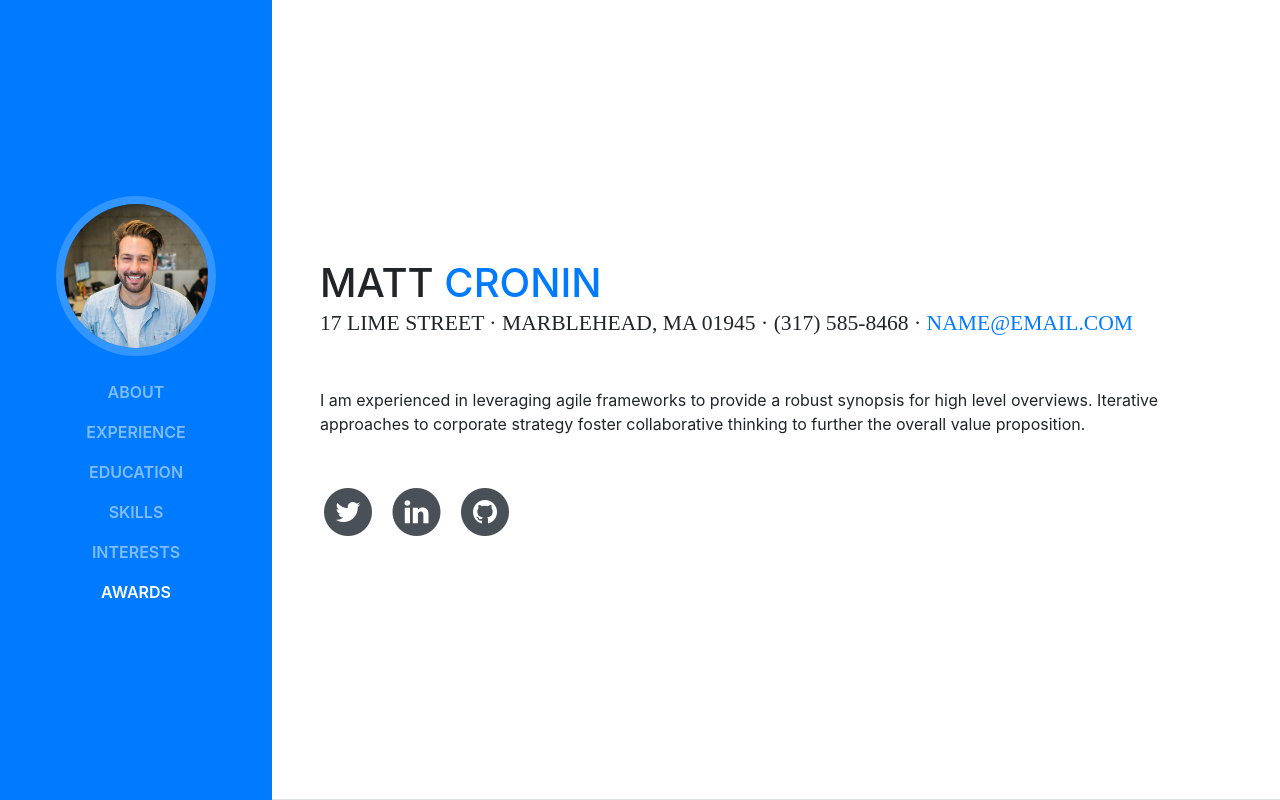
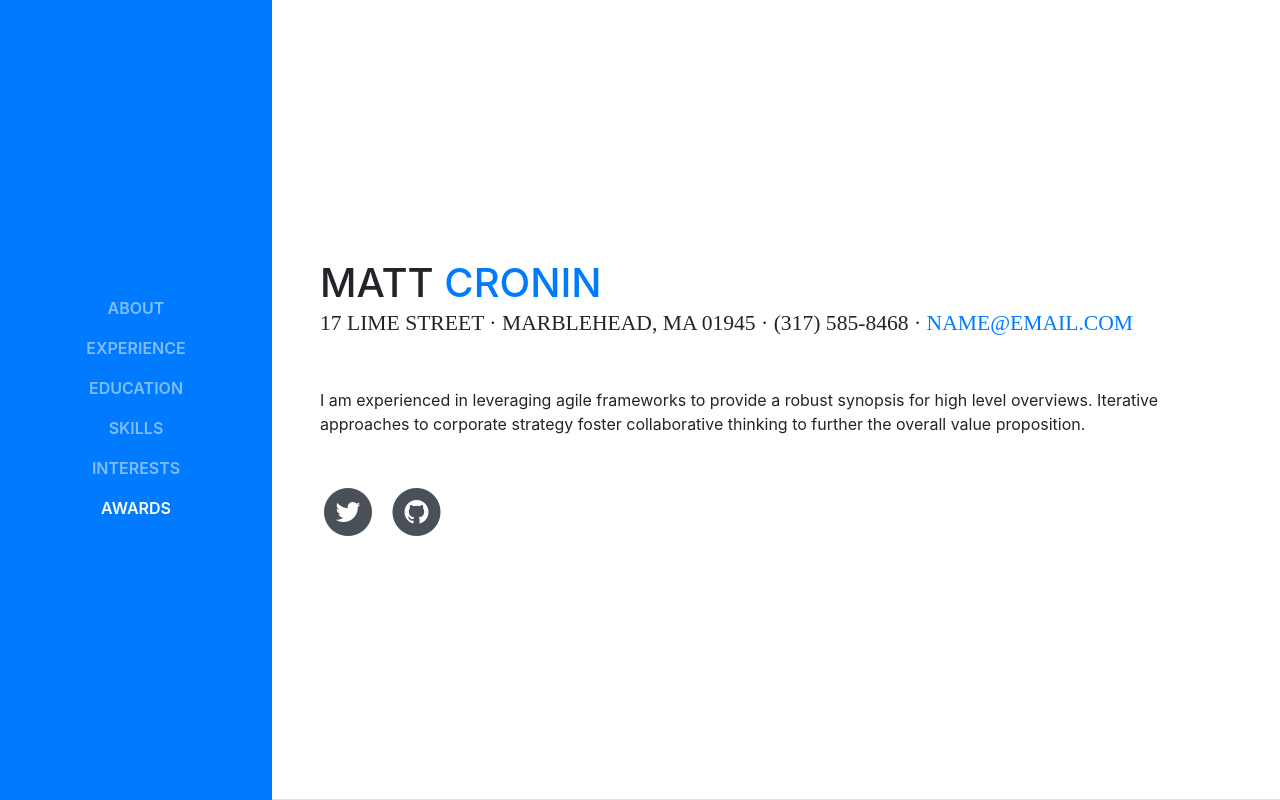
Before and after one commit to jmpcronin/jmpcronin.github.io, a website with bundled scripts: page index.html in a window 1280 px wide. Shown: the top 800 px of the page. Built offline with nearby package versions, Linux system fonts and the light colour scheme; a web font is replaced by a local one.

Commit message:
Remove pic

```diff
--- a/index.html
+++ b/index.html
@@ -31,7 +31,7 @@
       <a class="navbar-brand js-scroll-trigger" href="#page-top">
         <span class="d-block d-lg-none">Start Bootstrap</span>
         <span class="d-none d-lg-block">
-          <img class="img-fluid img-profile rounded-circle mx-auto mb-2" src="img/profile.jpg" alt="">
+          <!-- <img class="img-fluid img-profile rounded-circle mx-auto mb-2" src="img/profile.jpg" alt=""> -->
         </span>
       </a>
       <button class="navbar-toggler" type="button" data-toggle="collapse" data-target="#navbarSupportedContent" aria-controls="navbarSupportedContent" aria-expanded="false" aria-label="Toggle navigation">
@@ -78,14 +78,6 @@
                 <span class="fa-stack fa-lg">
                   <i class="fa fa-circle fa-stack-2x"></i>
                   <i class="fa fa-twitter fa-stack-1x fa-inverse"></i>
-                </span>
-              </a>
-            </li>
-            <li class="list-inline-item">
-              <a href="#">
-                <span class="fa-stack fa-lg">
-                  <i class="fa fa-circle fa-stack-2x"></i>
-                  <i class="fa fa-linkedin fa-stack-1x fa-inverse"></i>
                 </span>
               </a>
             </li>
```
